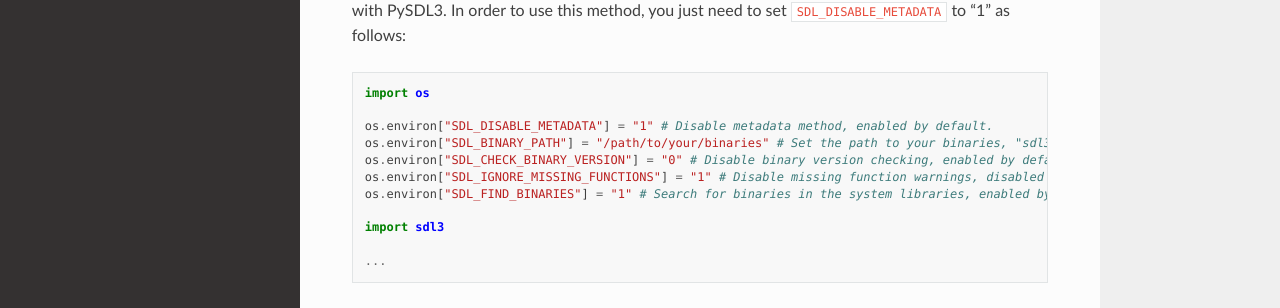
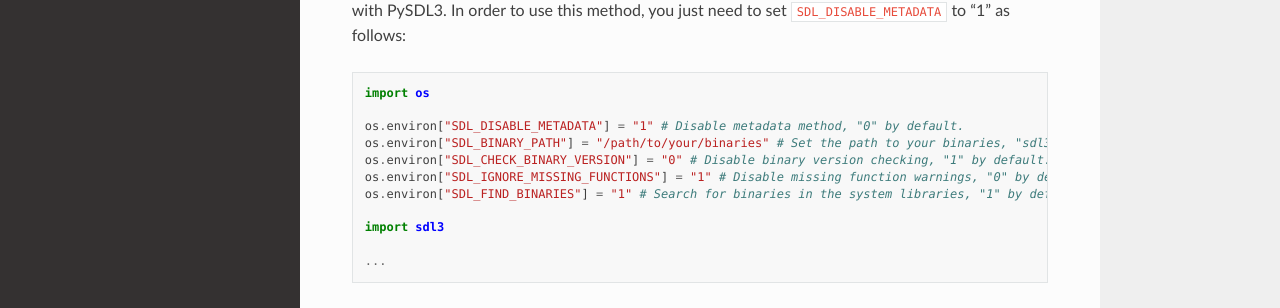
Before and after one commit to Aermoss/PySDL3, a Sphinx documentation site: the page built from docs/install.rst, in a window 1280 px wide and 900 px high, scrolled down 1788 px. Shown: the part 284-592 px from the top of the window. Built offline with Sphinx 7.4.7 and the Read the Docs theme 3.1.0, drawn with Linux system fonts in a browser that asks for light colours; the version number is read from the project's files by our own code.

Commit message:
Update documentation.

```diff
--- a/docs/install.rst
+++ b/docs/install.rst
@@ -75,11 +75,11 @@ In order to use this method, you just need to set ``SDL_DISABLE_METADATA`` to "1
 
   import os
 
-  os.environ["SDL_DISABLE_METADATA"] = "1" # Disable metadata method, enabled by default.
+  os.environ["SDL_DISABLE_METADATA"] = "1" # Disable metadata method, "0" by default.
   os.environ["SDL_BINARY_PATH"] = "/path/to/your/binaries" # Set the path to your binaries, "sdl3/bin" by default.
-  os.environ["SDL_CHECK_BINARY_VERSION"] = "0" # Disable binary version checking, enabled by default.
-  os.environ["SDL_IGNORE_MISSING_FUNCTIONS"] = "1" # Disable missing function warnings, disabled by default.
-  os.environ["SDL_FIND_BINARIES"] = "1" # Search for binaries in the system libraries, enabled by default.
+  os.environ["SDL_CHECK_BINARY_VERSION"] = "0" # Disable binary version checking, "1" by default.
+  os.environ["SDL_IGNORE_MISSING_FUNCTIONS"] = "1" # Disable missing function warnings, "0" by default.
+  os.environ["SDL_FIND_BINARIES"] = "1" # Search for binaries in the system libraries, "1" by default.
 
   import sdl3
 
```
